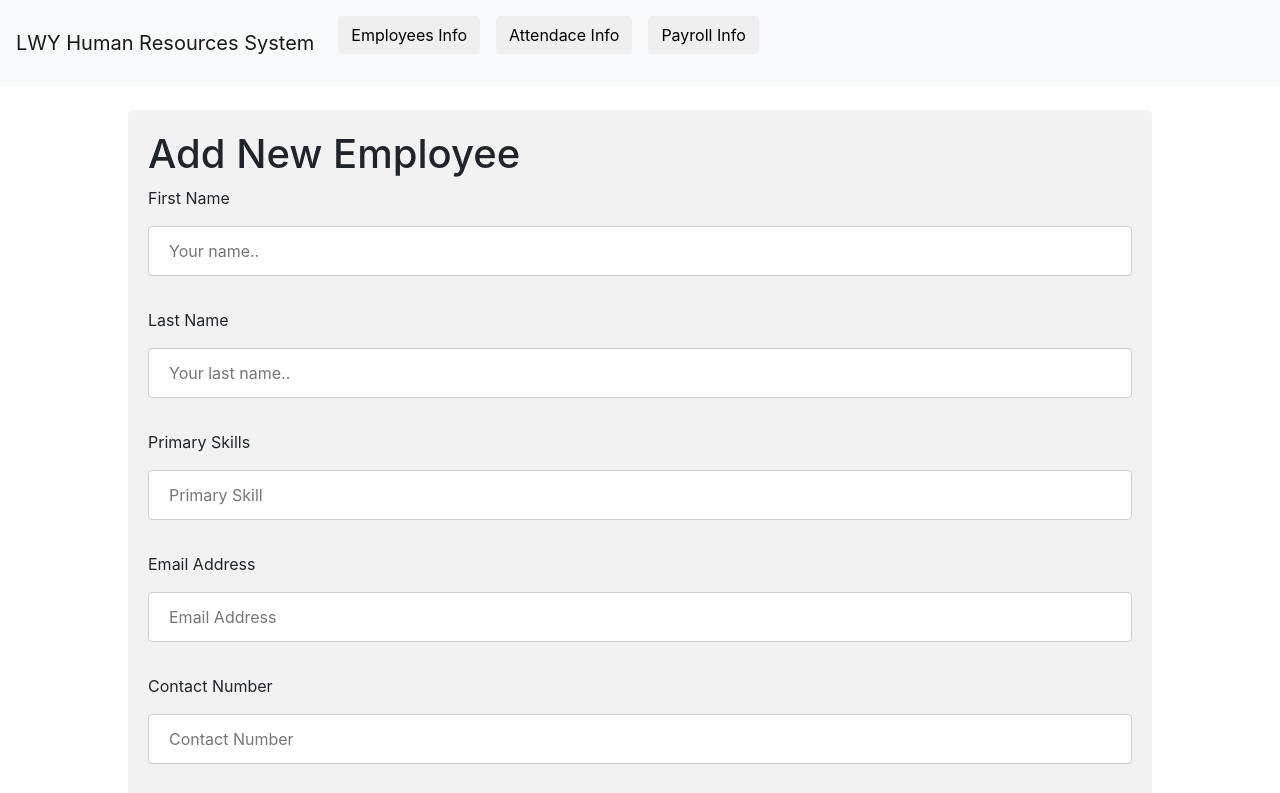
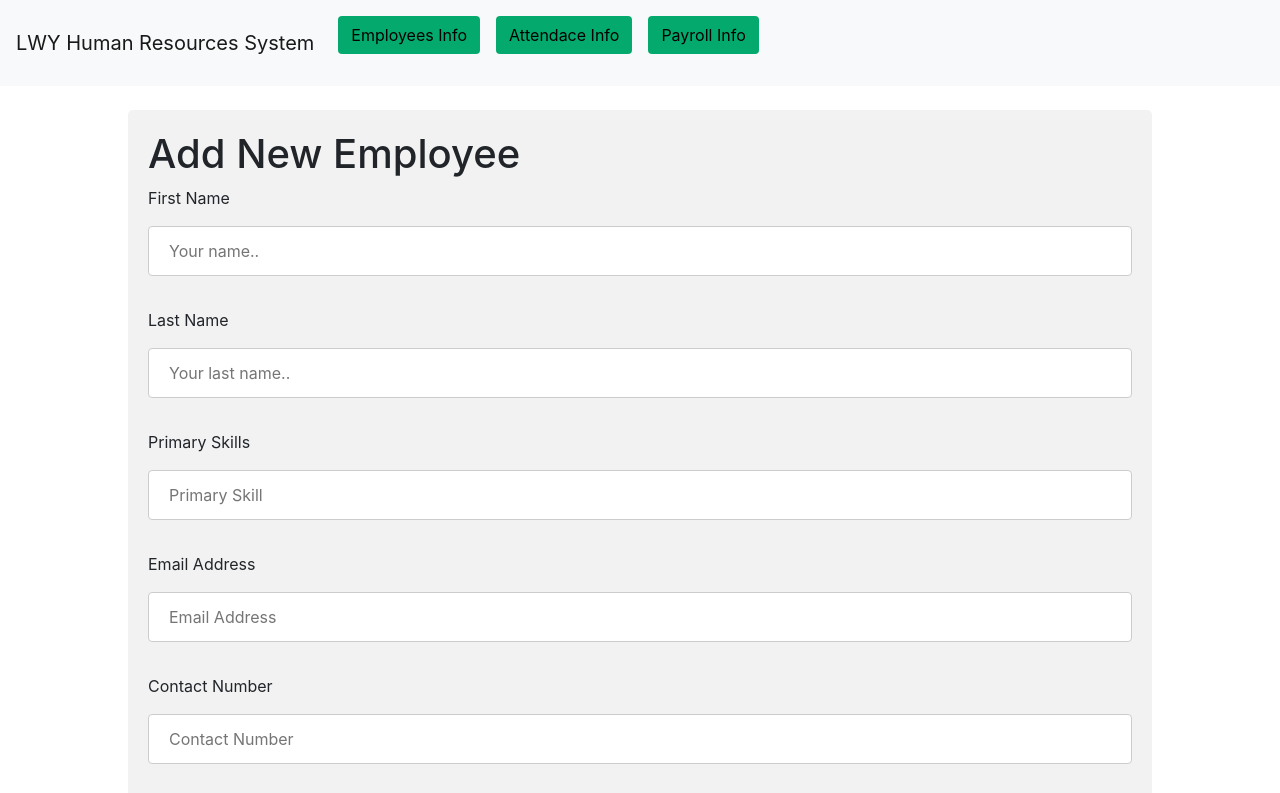
Before and after one commit to Xincikeke/aws-xinci, a plain HTML site: page templates/addEmp.html in a window 1280 px wide. Shown: the top 793 px of the page. Drawn offline with nearby package versions, Linux system fonts and the light colour scheme.

Commit message:
Update addEmp.html

```diff
--- a/templates/addEmp.html
+++ b/templates/addEmp.html
@@ -32,6 +32,8 @@
         input[type=submit]:hover {
             background-color: #45a049;
         }
+           .success {background-color: #04AA6D;} /* Green */
+                    .success:hover {background-color: #46a049;}
 
 
     </style>
```
